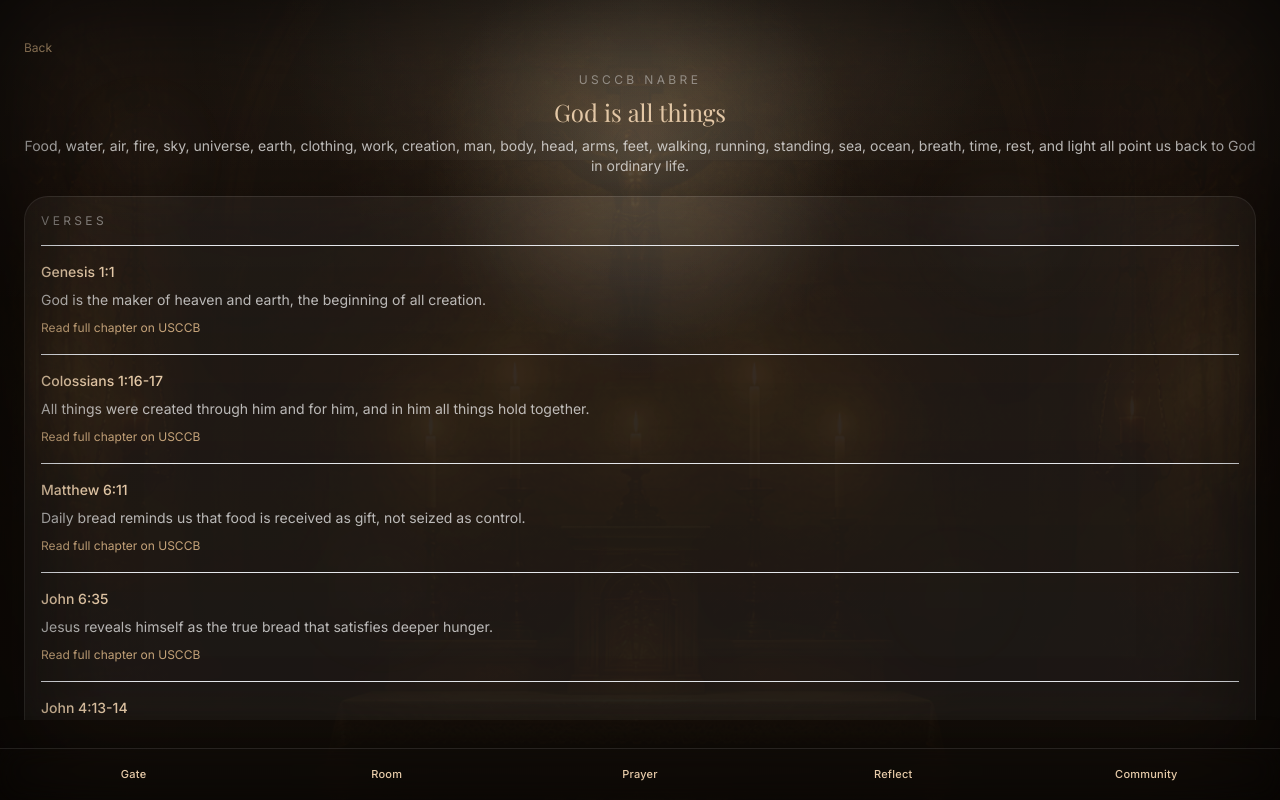
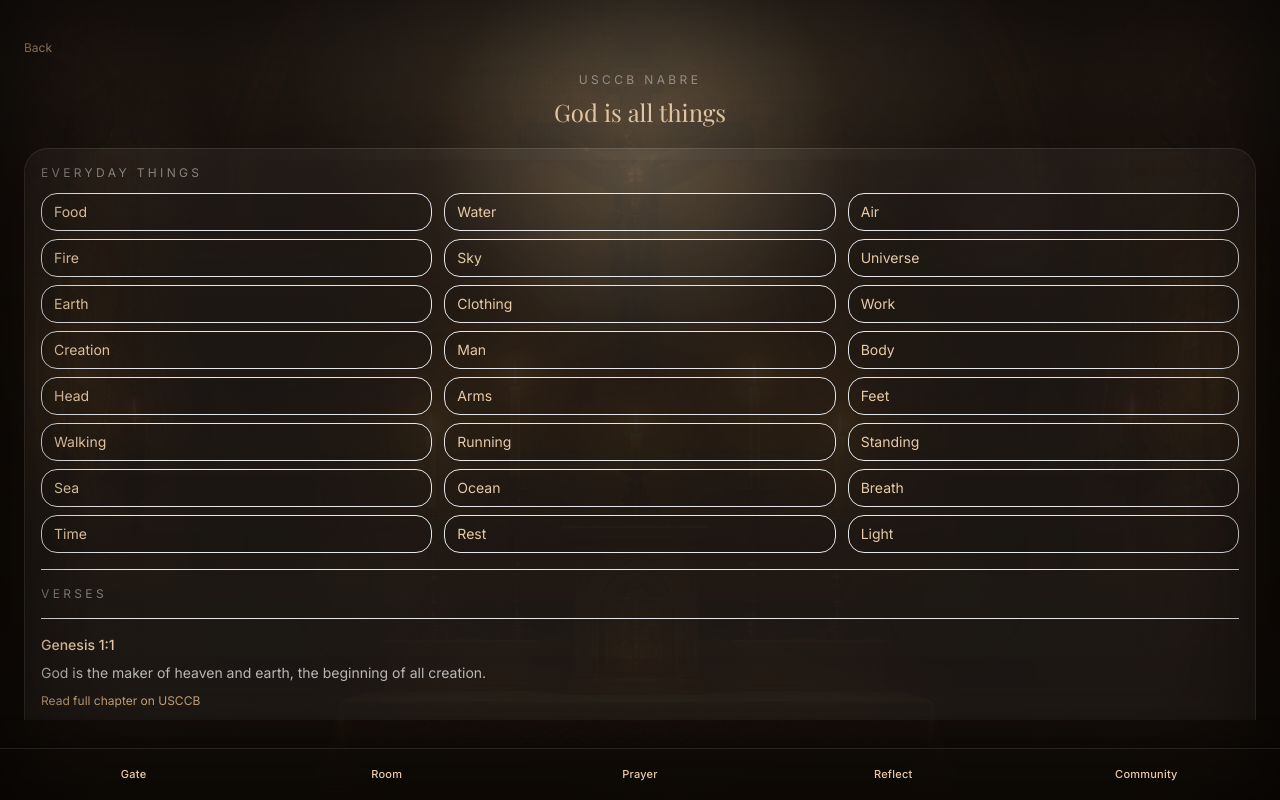
Before and after one commit to johncyongco/interior-castle, a React (Vite) app: page /community/1 in a window 1280 px wide. Built offline with nearby package versions, Linux system fonts and the light colour scheme; no server answers.

Commit message:
Add everyday things section

```diff
--- a/src/lib/communityTeachings.ts
+++ b/src/lib/communityTeachings.ts
@@ -8,6 +8,7 @@ export type Teaching = {
   id: string
   title: string
   text: string
+  everydayThings?: string[]
   verses: VerseDetail[]
 }
 
@@ -15,7 +16,33 @@ export const teachings: Teaching[] = [
   {
     id: 'god-is-all-things',
     title: 'God is all things',
-    text: 'Food, water, air, fire, sky, universe, earth, clothing, work, creation, man, body, head, arms, feet, walking, running, standing, sea, ocean, breath, time, rest, and light all point us back to God in ordinary life.',
+    text: '',
+    everydayThings: [
+      'Food',
+      'Water',
+      'Air',
+      'Fire',
+      'Sky',
+      'Universe',
+      'Earth',
+      'Clothing',
+      'Work',
+      'Creation',
+      'Man',
+      'Body',
+      'Head',
+      'Arms',
+      'Feet',
+      'Walking',
+      'Running',
+      'Standing',
+      'Sea',
+      'Ocean',
+      'Breath',
+      'Time',
+      'Rest',
+      'Light',
+    ],
     verses: [
       {
         reference: 'Genesis 1:1',
--- a/src/pages/CommunityPage.tsx
+++ b/src/pages/CommunityPage.tsx
@@ -35,7 +35,7 @@ export default function CommunityPage() {
                 >
                   <div className="space-y-1">
                     <h2 className="serif text-lg text-[#e7cba9]">{teaching.title}</h2>
-                    <p className="text-sm leading-5 text-white/70">{teaching.text}</p>
+                    {teaching.text.trim() ? <p className="text-sm leading-5 text-white/70">{teaching.text}</p> : null}
                   </div>
                 </button>
               ))}
--- a/src/pages/TeachingDetailPage.tsx
+++ b/src/pages/TeachingDetailPage.tsx
@@ -30,10 +30,24 @@ export default function TeachingDetailPage() {
           <div className="mt-4 space-y-2 text-center">
             <p className="text-xs uppercase tracking-[0.28em] text-white/45">USCCB NABRE</p>
             <h1 className="serif text-2xl text-[#e7cba9]">{teaching.title}</h1>
-            <p className="text-sm leading-5 text-white/70">{teaching.text}</p>
+            {teaching.text.trim() ? <p className="text-sm leading-5 text-white/70">{teaching.text}</p> : null}
           </div>
 
           <div className="mt-5 space-y-4 rounded-3xl border border-white/10 bg-white/[0.05] p-4 backdrop-blur-xl shadow-soft">
+            {teaching.everydayThings && teaching.everydayThings.length > 0 ? (
+              <div className="space-y-3 border-b border-white/8 pb-4">
+                <p className="text-xs uppercase tracking-[0.28em] text-white/45">Everyday things</p>
+                <div className="grid grid-cols-2 gap-x-3 gap-y-2 sm:grid-cols-3">
+                  {teaching.everydayThings.map((thing) => (
+                    <div key={thing} className="rounded-2xl border border-white/8 bg-black/10 px-3 py-2 text-sm text-[#e7cba9]">
+                      {thing}
+                    </div>
+                  ))}
+                </div>
+              </div>
+            ) : null}
+
+            <div className="space-y-4">
               <p className="text-xs uppercase tracking-[0.28em] text-white/45">Verses</p>
               {teaching.verses.map((verse) => (
                 <div key={verse.reference} className="space-y-1 border-t border-white/8 pt-4 first:border-t-0 first:pt-0">
@@ -50,6 +64,7 @@ export default function TeachingDetailPage() {
                 </div>
               ))}
             </div>
+          </div>
         </motion.div>
       </div>
     </ScreenContainer>
```
Lines whose indentation alone changed are shown as unchanged.
